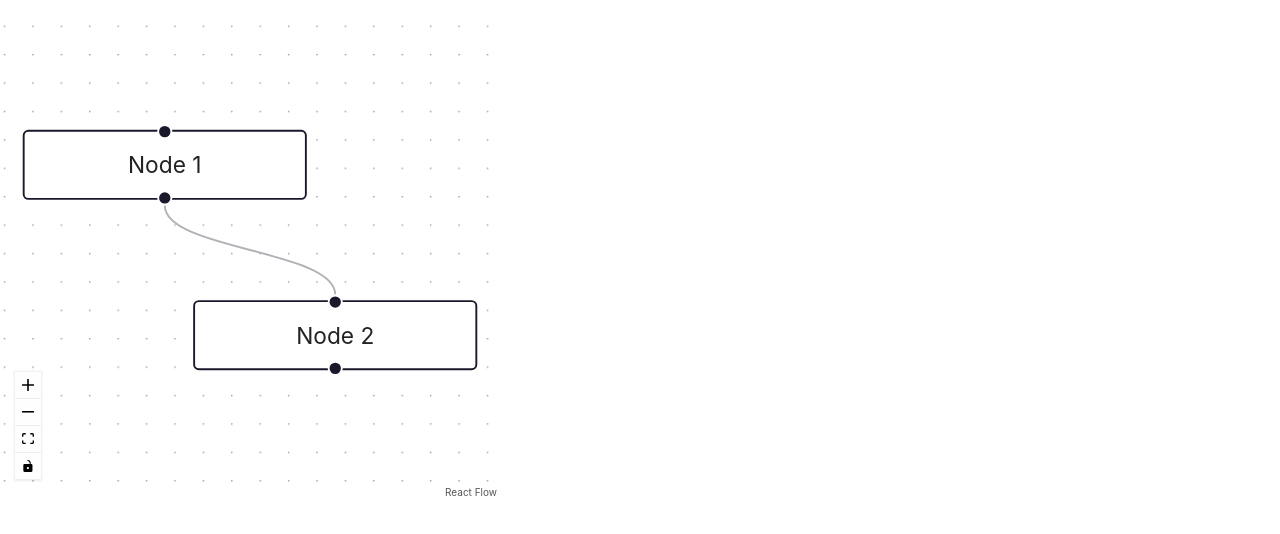
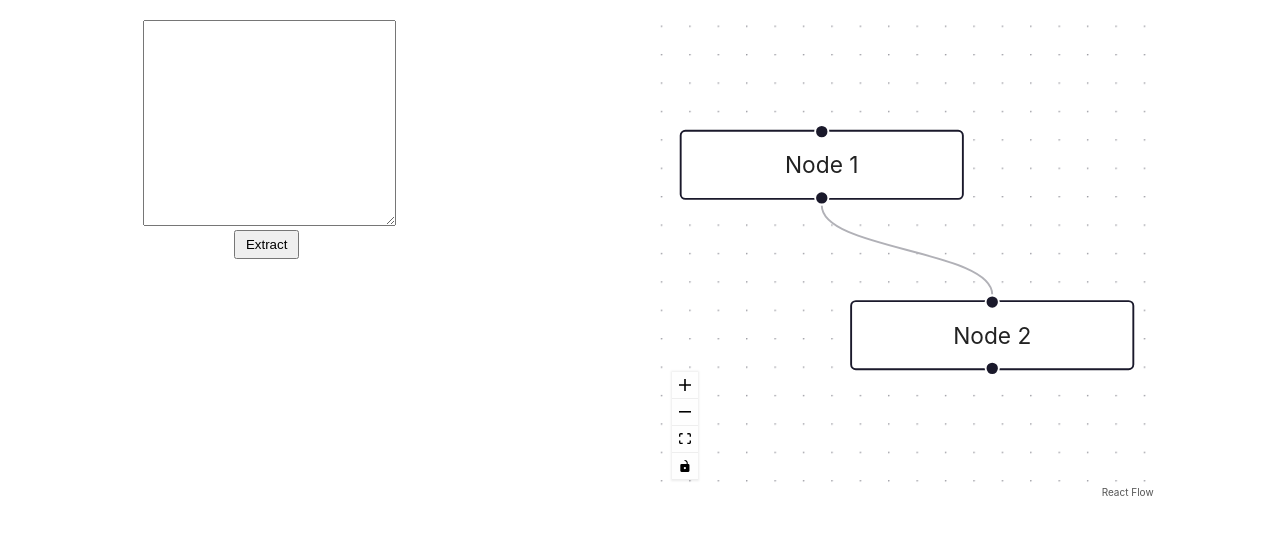
Before and after one commit to amanuelbelete95/react-flow-extraction, a React (Create React App) app: page / in a window 1280 px wide. Shown: the top 534 px of the page. Built offline with nearby package versions, Linux system fonts and the light colour scheme; the HTML template or start-up script is replaced by a standard one.

Commit message:
Add functionality to extract menu

```diff
--- /dev/null
+++ b/src/components/workflow/WorkFlowGraph.module.css
@@ -0,0 +1,31 @@
+.container {
+  display: flex;
+  justify-content: space-around;
+}
+
+.leftPanel {
+  display: flex;
+  flex-direction: column;
+  height: 100%;
+  padding: 10px;
+}
+
+.textArea {
+  width: 100%;
+  height: 200px;
+  margin-bottom: 10px;
+}
+
+.button {
+  padding: 5px 10px;
+  cursor: pointer;
+}
+
+.centerPanel {
+  height: 500px;
+  width: 500px;
+}
+
+.error {
+  color: red;
+}
--- a/src/components/workflow/WorkFlowGraph.tsx
+++ b/src/components/workflow/WorkFlowGraph.tsx
@@ -1,4 +1,6 @@
-import { useCallback } from 'react';
+import React, { useState } from 'react';
+import Styles from './WorkFlowGraph.module.css';
+
 import ReactFlow, {
   Background,
   Controls,
@@ -10,24 +12,60 @@ import ReactFlow, {
 import { initialEdges, initialNodes } from '../../type/type';
 
 const WorkFlowGraph: React.FC = function () {
-  const [nodes, setNodes, onNodesChange] = useNodesState(initialNodes);
+  // function to extract the exact menu;
+  const [text, setText] = useState('');
+  const [extractedMenuItems, setExtractedMenuItems] = useState<string[]>([]);
+  const [error, setError] = useState<boolean>(false);
+  const extractMenuItems = () => {
+    const regex = /^\d+\.\s.+/gm;
+    const matches = text.match(regex);
 
-  const [edges, setEdges, onEdgesChange] = useEdgesState(initialEdges);
+    if (matches) {
+      setExtractedMenuItems(matches);
+      setError(false);
+      setText('');
+    } else {
+      setExtractedMenuItems([]);
+      setError(true);
+    }
+  };
 
   return (
     <ReactFlowProvider>
-      <div style={{ height: '500px', width: '500px' }}>
+      <main className={Styles.container}>
+        <div className={Styles.leftPanel}>
+          <div style={{ flex: '0 0 30%', padding: '10px' }}>
+            <textarea
+              value={text}
+              onChange={(e) => setText(e.target.value)}
+              style={{ width: '100%', height: '200px' }}></textarea>
+            <button
+              onClick={extractMenuItems}
+              className={Styles.button}>
+              Extract
+            </button>
+          </div>
+
+          <div>
+            {error && (
+              <div className={Styles.error}>No valid menu items found</div>
+            )}
+            {extractedMenuItems.map((item, index) => (
+              <div key={index}>{item}</div>
+            ))}
+          </div>
+        </div>
+
+        <div className={Styles.centerPanel}>
           <ReactFlow
             nodes={initialNodes}
-          onNodesChange={onNodesChange}
             edges={initialEdges}
-          onEdgesChange={onEdgesChange}
             fitView>
             <Background />
-
             <Controls />
           </ReactFlow>
         </div>
+      </main>
     </ReactFlowProvider>
   );
 };
```
Lines whose indentation alone changed are shown as unchanged.
